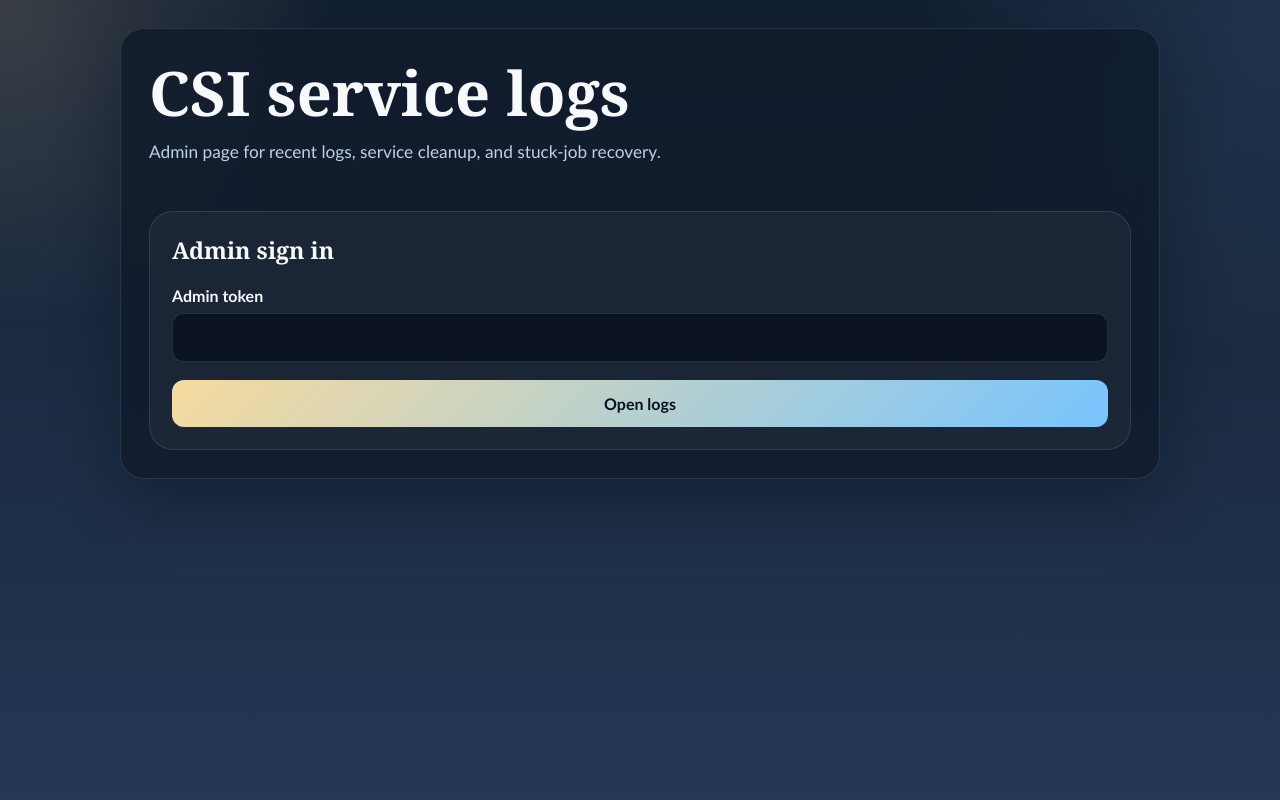
After one commit to sunnygong4/CSI_Tool, a FastAPI app: template csi_tool/web/templates/log.html in a window 1280 px wide. The commit adds this page. Run offline with FastAPI, Linux system fonts and the light colour scheme; the template is opened without the code that fills it, so the values that code supplies are empty.

Commit message:
Add admin CSI log console

```diff
--- a/csi_tool/web/__main__.py
+++ b/csi_tool/web/__main__.py
@@ -3,6 +3,7 @@
 from __future__ import annotations
 
 import os
+from pathlib import Path
 
 import uvicorn
 
@@ -11,7 +12,7 @@ from ..main import setup_logging
 
 def main() -> int:
     """Launch the FastAPI application."""
-    setup_logging()
+    setup_logging(Path(os.getenv("CSI_WEB_LOG_PATH", "data/csi_web.log")))
     host = os.getenv("CSI_WEB_HOST", "0.0.0.0")
     port = int(os.getenv("CSI_WEB_PORT", "8080"))
     uvicorn.run(
@@ -21,6 +22,7 @@ def main() -> int:
         port=port,
         log_level="info",
         access_log=True,
+        log_config=None,
     )
     return 0
 
--- a/csi_tool/web/app.py
+++ b/csi_tool/web/app.py
@@ -5,23 +5,28 @@ from __future__ import annotations
 import logging
 import time
 import uuid
+from collections import deque
 from dataclasses import dataclass
 from pathlib import Path
+from urllib.parse import quote_plus
 
-from fastapi import FastAPI, HTTPException, Request, status
-from fastapi.responses import FileResponse, HTMLResponse, JSONResponse
+from fastapi import FastAPI, Form, HTTPException, Request, status
+from fastapi.responses import FileResponse, HTMLResponse, JSONResponse, RedirectResponse
 from fastapi.staticfiles import StaticFiles
 from fastapi.templating import Jinja2Templates
 from pydantic import BaseModel
 
 from ..utils.file_helpers import human_readable_size
-from .auth import hash_client_ip, verify_signed_token
+from .auth import create_signed_token, hash_client_ip, hash_secret_value, verify_signed_token
 from .config import WebConfig
 from .db import JobRecord, JobStore
 from .processor import JobProcessor, build_archive_name, build_source_key
 from .storage import DownloadTarget, LocalStorage, R2Storage, StorageBackend, UploadTarget
 
 logger = logging.getLogger(__name__)
+
+ADMIN_COOKIE_NAME = "csi_admin_session"
+ADMIN_COOKIE_PURPOSE = "admin"
 
 FORMAT_LABELS = {
     "dng": "Adobe DNG",
@@ -100,6 +105,85 @@ def create_app(config: WebConfig | None = None) -> FastAPI:
                 "storage_backend": services.config.storage_backend,
             },
         )
+
+    @app.get("/log", response_class=HTMLResponse)
+    async def log_view(request: Request, notice: str | None = None, error: str | None = None):
+        authenticated = _is_admin_authenticated(request)
+        recent_logs = _read_log_tail(services.config.log_path, services.config.log_tail_lines) if authenticated else []
+        jobs = services.store.list_jobs()[:20] if authenticated else []
+        return services.templates.TemplateResponse(
+            request=request,
+            name="log.html",
+            context={
+                "authenticated": authenticated,
+                "notice": notice,
+                "error": error,
+                "recent_logs": recent_logs,
+                "log_path": str(services.config.log_path),
+                "log_tail_lines": services.config.log_tail_lines,
+                "jobs": jobs,
+            },
+            status_code=200 if authenticated else 401,
+        )
+
+    @app.post("/log/login")
+    async def log_login(request: Request, token: str = Form(...)):
+        if token != services.config.effective_admin_token:
+            return services.templates.TemplateResponse(
+                request=request,
+                name="log.html",
+                context={
+                    "authenticated": False,
+                    "notice": None,
+                    "error": "Admin token was incorrect.",
+                    "recent_logs": [],
+                    "log_path": str(services.config.log_path),
+                    "log_tail_lines": services.config.log_tail_lines,
+                    "jobs": [],
+                },
+                status_code=403,
+            )
+
+        expires_at = int(time.time()) + (services.config.admin_session_hours * 3600)
+        session_token = create_signed_token(
+            services.config.app_secret,
+            ADMIN_COOKIE_PURPOSE,
+            hash_secret_value(services.config.effective_admin_token),
+            expires_at,
+        )
+        response = RedirectResponse(url="/log?notice=Signed+in", status_code=303)
+        response.set_cookie(
+            ADMIN_COOKIE_NAME,
+            session_token,
+            max_age=services.config.admin_session_hours * 3600,
+            httponly=True,
+            secure=services.config.environment == "production",
+            samesite="lax",
+        )
+        return response
+
+    @app.post("/log/logout")
+    async def log_logout(request: Request):
+        response = RedirectResponse(url="/log?notice=Signed+out", status_code=303)
+        response.delete_cookie(ADMIN_COOKIE_NAME)
+        return response
+
+    @app.post("/log/clear")
+    async def clear_log_file(request: Request):
+        _require_admin(request)
+        services.config.log_path.parent.mkdir(parents=True, exist_ok=True)
+        services.config.log_path.write_text("", encoding="utf-8")
+        return RedirectResponse(url="/log?notice=Logs+cleared", status_code=303)
+
+    @app.post("/log/reset")
+    async def reset_service(request: Request):
+        _require_admin(request)
+        result = services.processor.reset_service_state()
+        notice = (
+            f"Service state reset. Cleared {result['jobs_cleared']} jobs, "
+            f"{result['objects_deleted']} objects, and {result['workspaces_cleared']} workspaces."
+        )
+        return RedirectResponse(url=f"/log?notice={quote_plus(notice)}", status_code=303)
 
     @app.post("/api/jobs/initiate")
     async def initiate_job(payload: InitiateJobRequest, request: Request):
@@ -346,6 +430,35 @@ def _client_ip(request: Request) -> str:
     return "unknown"
 
 
+def _is_admin_authenticated(request: Request) -> bool:
+    services = _services(request)
+    token = request.cookies.get(ADMIN_COOKIE_NAME)
+    if not token:
+        return False
+    return verify_signed_token(
+        services.config.app_secret,
+        ADMIN_COOKIE_PURPOSE,
+        hash_secret_value(services.config.effective_admin_token),
+        token,
+    )
+
+
+def _require_admin(request: Request) -> None:
+    if not _is_admin_authenticated(request):
+        raise HTTPException(status_code=403, detail="Admin login required.")
+
+
+def _read_log_tail(log_path: Path, max_lines: int) -> list[str]:
+    if not log_path.exists():
+        return []
+
+    tail: deque[str] = deque(maxlen=max_lines)
+    with log_path.open("r", encoding="utf-8", errors="replace") as handle:
+        for line in handle:
+            tail.append(line.rstrip("\n"))
+    return list(tail)
+
+
 def _serialize_job(job: JobRecord) -> dict[str, object]:
     return {
         "job_id": job.id,
--- a/csi_tool/web/auth.py
+++ b/csi_tool/web/auth.py
@@ -11,6 +11,11 @@ import time
 def hash_client_ip(client_ip: str, salt: str) -> str:
     """Hash a client IP before persisting it."""
     return hashlib.sha256(f"{salt}:{client_ip}".encode("utf-8")).hexdigest()
+
+
+def hash_secret_value(value: str) -> str:
+    """Hash a secret token into a stable identifier."""
+    return hashlib.sha256(value.encode("utf-8")).hexdigest()
 
 
 def create_signed_token(secret: str, purpose: str, job_id: str, expires_at: int) -> str:
--- a/csi_tool/web/static/style.css
+++ b/csi_tool/web/static/style.css
@@ -292,6 +292,143 @@ a {
     margin-top: 18px;
 }
 
+.login-panel,
+.log-jobs-panel,
+.log-output-panel {
+    margin-top: 18px;
+    padding: 22px;
+    border-radius: var(--radius-lg);
+    border: 1px solid var(--border);
+    background: rgba(255, 255, 255, 0.04);
+}
+
+.login-panel h2,
+.log-toolbar h2,
+.log-jobs-panel h2 {
+    margin: 0;
+    font-family: Georgia, "Times New Roman", serif;
+    font-size: 1.45rem;
+}
+
+.log-toolbar {
+    display: flex;
+    justify-content: space-between;
+    gap: 18px;
+    align-items: flex-start;
+    margin-top: 18px;
+}
+
+.toolbar-actions {
+    display: flex;
+    flex-wrap: wrap;
+    gap: 10px;
+    justify-content: flex-end;
+}
+
+.inline-form {
+    margin: 0;
+}
+
+.toolbar-link,
+.toolbar-link:visited {
+    display: inline-flex;
+    align-items: center;
+    justify-content: center;
+    text-decoration: none;
+}
+
+.danger-button {
+    padding: 14px 18px;
+    border-radius: var(--radius-sm);
+    border: 1px solid rgba(255, 159, 151, 0.2);
+    background: rgba(255, 159, 151, 0.12);
+    color: var(--error);
+    font: inherit;
+    cursor: pointer;
+    transition: transform 160ms ease, background 160ms ease, opacity 160ms ease;
+}
+
+.danger-button:hover {
+    transform: translateY(-1px);
+}
+
+.admin-message {
+    margin-top: 18px;
+    padding: 14px 16px;
+    border-radius: var(--radius-sm);
+    font-size: 0.95rem;
+}
+
+.admin-message-ok {
+    border: 1px solid rgba(123, 214, 164, 0.2);
+    background: rgba(123, 214, 164, 0.1);
+    color: var(--success);
+}
+
+.admin-message-error {
+    border: 1px solid rgba(255, 159, 151, 0.22);
+    background: rgba(255, 159, 151, 0.08);
+    color: var(--error);
+}
+
+.muted-copy {
+    margin: 8px 0 0;
+    color: var(--muted);
+    font-size: 0.94rem;
+    line-height: 1.55;
+}
+
+.job-list {
+    display: grid;
+    gap: 12px;
+    margin-top: 16px;
+}
+
+.job-card {
+    padding: 14px 16px;
+    border-radius: var(--radius-md);
+    background: rgba(255, 255, 255, 0.04);
+    border: 1px solid rgba(255, 255, 255, 0.08);
+}
+
+.job-card__row {
+    display: flex;
+    justify-content: space-between;
+    gap: 14px;
+    align-items: center;
+}
+
+.job-card__row + .job-card__row {
+    margin-top: 8px;
+}
+
+.job-pill {
+    padding: 5px 10px;
+    border-radius: 999px;
+    background: rgba(119, 197, 255, 0.14);
+    color: var(--accent);
+    font-size: 0.8rem;
+    font-weight: 700;
+    text-transform: uppercase;
+}
+
+.log-output {
+    margin: 0;
+    padding: 18px;
+    min-height: 360px;
+    max-height: 70vh;
+    overflow: auto;
+    border-radius: var(--radius-md);
+    background: rgba(10, 16, 27, 0.92);
+    color: #dbe7f8;
+    border: 1px solid rgba(255, 255, 255, 0.08);
+    font-family: "Cascadia Mono", "Consolas", "Courier New", monospace;
+    font-size: 0.88rem;
+    line-height: 1.55;
+    white-space: pre-wrap;
+    word-break: break-word;
+}
+
 @media (max-width: 860px) {
     .page-shell {
         width: min(100vw - 20px, 1040px);
@@ -309,6 +446,11 @@ a {
         padding: 20px;
     }
 
+    .log-toolbar,
+    .toolbar-actions {
+        display: grid;
+    }
+
     .hero {
         text-align: left;
     }
--- /dev/null
+++ b/csi_tool/web/templates/log.html
@@ -0,0 +1,91 @@
+<!DOCTYPE html>
+<html lang="en">
+<head>
+    <meta charset="utf-8">
+    <meta name="viewport" content="width=device-width, initial-scale=1">
+    <title>CSI Tool Logs</title>
+    <link rel="stylesheet" href="{{ request.url_for('static', path='style.css') }}">
+</head>
+<body>
+    <main class="page-shell">
+        <section class="panel app-panel">
+            <section class="hero">
+                <h1>CSI service logs</h1>
+                <p class="hero-copy">Admin page for recent logs, service cleanup, and stuck-job recovery.</p>
+            </section>
+
+            {% if notice %}
+            <div class="admin-message admin-message-ok">{{ notice }}</div>
+            {% endif %}
+            {% if error %}
+            <div class="admin-message admin-message-error">{{ error }}</div>
+            {% endif %}
+
+            {% if not authenticated %}
+            <section class="login-panel">
+                <h2>Admin sign in</h2>
+                <form method="post" action="/log/login" class="upload-form">
+                    <label class="field">
+                        <span>Admin token</span>
+                        <input type="password" name="token" autocomplete="current-password" required>
+                    </label>
+                    <button class="primary-button" type="submit">Open logs</button>
+                </form>
+            </section>
+            {% else %}
+            <section class="log-toolbar">
+                <div class="toolbar-copy">
+                    <h2>Recent output</h2>
+                    <p class="muted-copy">Showing the last {{ log_tail_lines }} lines from {{ log_path }}</p>
+                </div>
+                <div class="toolbar-actions">
+                    <a class="ghost-button toolbar-link" href="/log">Refresh</a>
+                    <form method="post" action="/log/clear" class="inline-form">
+                        <button class="ghost-button" type="submit">Clear logs</button>
+                    </form>
+                    <form method="post" action="/log/reset" class="inline-form">
+                        <button class="danger-button" type="submit">Reset service state</button>
+                    </form>
+                    <form method="post" action="/log/logout" class="inline-form">
+                        <button class="ghost-button" type="submit">Sign out</button>
+                    </form>
+                </div>
+            </section>
+
+            <section class="log-jobs-panel">
+                <div class="panel-header">
+                    <div>
+                        <h2>Tracked jobs</h2>
+                    </div>
+                </div>
+                {% if jobs %}
+                <div class="job-list">
+                    {% for job in jobs %}
+                    <article class="job-card">
+                        <div class="job-card__row">
+                            <strong>{{ job.original_filename }}</strong>
+                            <span class="job-pill">{{ job.status }}</span>
+                        </div>
+                        <div class="job-card__row">
+                            <span>{{ job.output_format.upper() }}</span>
+                            <code>{{ job.id }}</code>
+                        </div>
+                        <p class="muted-copy">{{ job.progress_message }}</p>
+                    </article>
+                    {% endfor %}
+                </div>
+                {% else %}
+                <p class="muted-copy">No tracked jobs right now.</p>
+                {% endif %}
+            </section>
+
+            <section class="log-output-panel">
+                <pre class="log-output">{% if recent_logs %}{% for line in recent_logs %}{{ line }}
+{% endfor %}{% else %}No log lines yet.
+{% endif %}</pre>
+            </section>
+            {% endif %}
+        </section>
+    </main>
+</body>
+</html>
--- a/csi_tool/web/worker.py
+++ b/csi_tool/web/worker.py
@@ -3,9 +3,11 @@
 from __future__ import annotations
 
 import logging
+import os
 import signal
 import threading
 import time
+from pathlib import Path
 
 from ..main import setup_logging
 from .app import build_services
@@ -15,7 +17,7 @@ logger = logging.getLogger(__name__)
 
 def main() -> int:
     """Run the worker loop until interrupted."""
-    setup_logging()
+    setup_logging(Path(os.getenv("CSI_WEB_LOG_PATH", "data/csi_web.log")))
     services = build_services()
     stop_event = threading.Event()
 
```
Also changed, not shown: csi_tool/main.py (+22 -5 lines), csi_tool/web/config.py (+18 -0 lines), csi_tool/web/db.py (+11 -0 lines), csi_tool/web/processor.py (+32 -0 lines), tests/test_web_app.py (+46 -0 lines), 1 other file.
